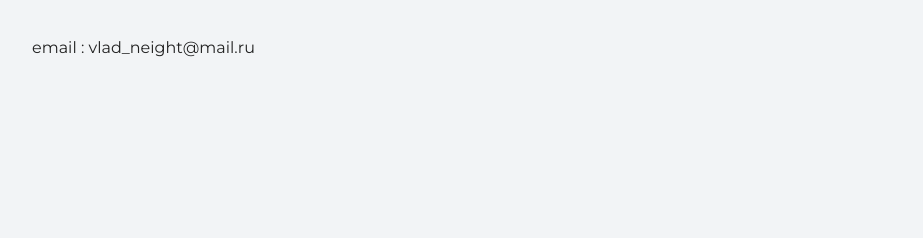
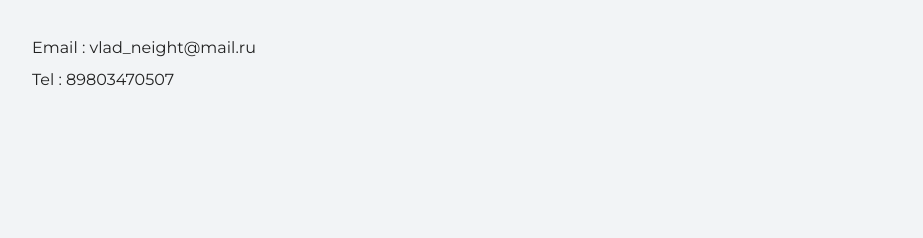
Before and after one commit to Heuzon/my-site, a plain HTML site: page index.html in a window 1280 px wide. Shown: the top 238 px of the page, without its empty margins (144-1067 px from the left). Drawn offline with nearby package versions, Linux system fonts and the light colour scheme.

Commit message:
Добавляет телефон в шапку контактов

```diff
--- a/index.html
+++ b/index.html
@@ -10,7 +10,8 @@
   <body>
     <div class="container">
     <header class="page-header">
-      email : vlad_neight@mail.ru
+      Email : vlad_neight@mail.ru<br>
+      Tel : 89803470507
     </header>
 
     <section class="hero-image">
```
